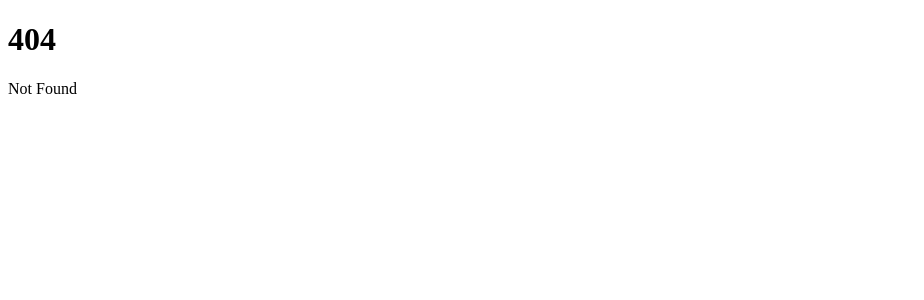
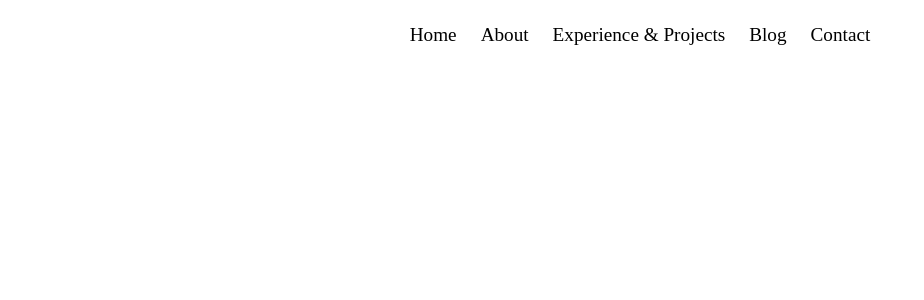
Before and after one commit to jostal/svelte-portfolio, a SvelteKit app: page /about in a window 1280 px wide. Before the commit this address had no page. Shown: the top 300 px of the page, without its empty margins (0-924 px from the left). Built offline with nearby package versions, Linux system fonts and the light colour scheme.

Commit message:
Created homepage

```diff
--- a/package.json
+++ b/package.json
@@ -20,5 +20,8 @@
 		"svelte": "^3.54.0",
 		"vite": "^4.0.0"
 	},
-	"type": "module"
+	"type": "module",
+	"dependencies": {
+		"svelte-hamburgers": "^4.0.1"
+	}
 }
--- /dev/null
+++ b/src/components/navbar/Menu.svelte
@@ -0,0 +1,52 @@
+<script>
+  import { fly, scale } from 'svelte/transition';
+  import { quadOut } from 'svelte/easing';
+
+  let links = [
+    { href: '/', name: 'Home' },
+    { href: '/about', name: 'About' },
+    { href: '/work', name: 'Experience & Projects' },
+    { href: 'https://medium.com/@josephtalon', name: 'Blog' },
+    { href: '/contact', name: 'Contact' },
+  ];
+
+  export let open;
+</script>
+
+{#if open}
+  <div>
+    {#each links as link, i}
+      <p transition:fly = {{ y: -15, delay: 50 * i }}>
+        <a href={link.href}>{link.name}</a>
+      </p>
+    {/each}
+  </div>
+
+  <hr transition:scale = {{ duration: 750, easing: quadOut, opacity: 1 }} />
+{/if}
+
+<style>
+    div {
+        text-align: center;
+        font-size: 1.5em;
+        letter-spacing: 0.15em;
+        padding: 0 1em 1em;
+        color: #eef;
+    }
+
+    p {
+        cursor: pointer;
+        width: max-content;
+        margin: 1rem auto;
+    }
+
+    a {
+        color: inherit;
+        text-decoration: none;
+    }
+
+    hr {
+        color: #fffff7;
+        width: 95%;
+    }
+</style>
--- /dev/null
+++ b/src/components/navbar/Navbar.svelte
@@ -0,0 +1,71 @@
+<script>
+  import { Hamburger } from "svelte-hamburgers";
+  import Menu from "./Menu.svelte";
+
+  let screenWidth;
+  let isMobile;
+  $: isMobile = screenWidth < 800;
+
+  let links = [
+    { href: '/', name: 'Home' },
+    { href: '/about', name: 'About' },
+    { href: '/work', name: 'Experience & Projects' },
+    { href: 'https://medium.com/@josephtalon', name: 'Blog' },
+    { href: '/contact', name: 'Contact' },
+  ];
+
+  let open;
+</script>
+
+<svelte:window bind:innerWidth={screenWidth} />
+
+<section id="navbar">
+  {#if isMobile}
+    <Hamburger
+      bind:open
+      --color="white"
+    />
+    <Menu bind:open />
+  {:else}
+    <nav>
+      {#each links as link}
+        <a href={link.href}>{link.name}</a>
+      {/each}
+    </nav>
+  {/if}
+
+  <a id="github" href="https://github.com/jostal/"><img src="github-logo.svg" /></a>
+</section>
+
+<style>
+  nav {
+      display: flex;
+      justify-content: center;
+      gap: 1.5em;
+      padding: 1em;
+  }
+
+  a {
+      text-decoration: none;
+      color: inherit;
+      font-size: 1.2em;
+  }
+
+  a:hover {
+      text-decoration: underline;
+      text-underline-color: #db6d39;
+  }
+
+  #github {
+      position: absolute;
+      right: 0.5em;
+      top: 0.5em;
+  }
+
+  @media only screen and (min-width: 800px) {
+      #github {
+          right: 1em;
+          top: 1em;
+      }
+  }
+</style>
--- /dev/null
+++ b/src/routes/+layout.svelte
@@ -0,0 +1,6 @@
+<script>
+  import Navbar from "../components/navbar/Navbar.svelte";
+</script>
+
+<Navbar />
+<slot />
--- a/src/routes/+page.svelte
+++ b/src/routes/+page.svelte
@@ -1,2 +1,69 @@
-<h1>Welcome to SvelteKit</h1>
-<p>Visit <a href="https://kit.svelte.dev">kit.svelte.dev</a> to read the documentation</p>
+
+<svelte:head>
+  <title>Joseph Talon</title>
+  <meta name="description" content="Joseph Talon is a full-stack developer based in Guelph, Ontario with a focus on accessibility"/>
+</svelte:head>
+
+<main>
+  <div>
+    <h1>Joseph Talon</h1>
+    <h2>Full-Stack Developer</h2>
+    <p>
+      I am a full-stack developer focus on creating friendly and usable apps. Creating both responsive and accessible
+      apps is very important to me so all users can enjoy a pleasant experience.
+    </p>
+    <button><a href="/contact">Contact Me</a></button>
+  </div>
+</main>
+
+<style>
+  @import url('https://fonts.googleapis.com/css2?family=Roboto+Slab&display=swap');
+  :global(html, body) {
+      margin: 0;
+      padding: 0;
+      background-color: #a96346;
+      color: #fffff7;
+      font-family: 'Roboto Slab', serif;
+      line-height: 1.8;
+  }
+
+  main {
+      display: flex;
+      justify-content: center;
+  }
+
+  div {
+      width: 80%;
+      margin-top: 2em;
+  }
+
+  @media only screen and (min-width: 800px) {
+      div {
+          min-width: 500px;
+          max-width: 530px;
+          width: 40%;
+      }
+  }
+
+  h1 {
+      color: #fef5eb;
+  }
+
+  h2 {
+      color: #fef5eb;
+  }
+
+  button {
+      background-color: #db6d39;
+      border: none;
+      border-radius: 0.5em;
+      padding: 0.5em;
+      font-size: 1em;
+      color: #fffff7;
+  }
+
+  a {
+      color: inherit;
+      text-decoration: none;
+  }
+</style>
```
Also changed, not shown: src/routes/about/+page.svelte (added), static/github-logo.svg (added), 1 other file (tests, documents, lock files or other folders).
